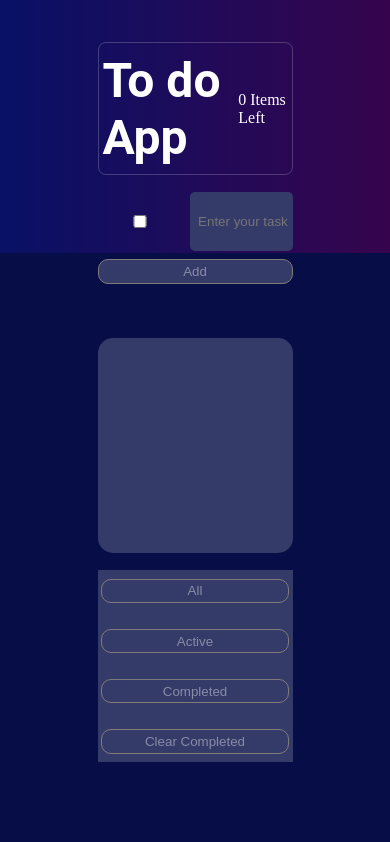
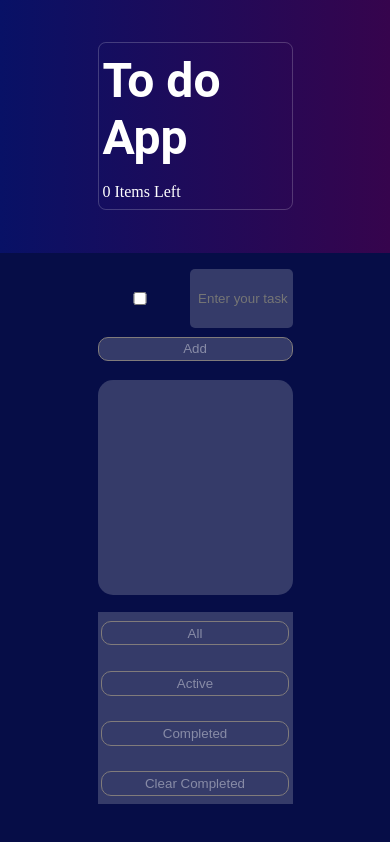
Before and after one commit to Bezyl-Mophat-Otieno/To-Do-App, a plain HTML site: page solution/index.html in a window 390 px wide. Drawn offline with Linux system fonts and the light colour scheme.

Commit message:
to do app completed and submitted as assignment

```diff
--- a/solution/index.css
+++ b/solution/index.css
@@ -157,7 +157,7 @@ body{
     background-color: #060d47;
     color: white;
 }
-
+/* Responsiveness for tablets */
 @media screen and ( max-width:710px) {
     .listContainer{
         width: 50%;
@@ -208,3 +208,39 @@ body{
 
 
 }
+
+/* Responsiveness for mobile phones */
+
+
+@media screen and (max-width:390px) {
+
+    .header{
+        display: flex;
+        flex-direction: column;
+        gap: 2vh;
+        justify-content: flex-start;
+        align-items: flex-start;
+
+
+    }
+    .inputs{
+        margin-top: 5vh;
+    }
+    .btn{
+        margin-bottom: 3vh;
+    }
+    .listContainer{
+        margin-top: 5vh;
+        width: auto;
+
+    }
+    .listItems{
+        display: flex;
+        justify-content: center;
+        gap: 1vw;
+        align-items: start;
+    }
+
+
+
+}
--- a/solution/index.js
+++ b/solution/index.js
@@ -1,14 +1,17 @@
 // Event Listener for on submit ;
 // Declare an array that will hold the tasks;
 let tasks = JSON.parse(localStorage.getItem('tasks')) || [];
-
 
  // Deaclare a checkbox element;
  let checkBox = document.querySelector('#checkbox');
  let errorDiv = document.querySelector('.erroDiv');
  let html =''
 
- let errorOccured = JSON.parse(localStorage.getItem('errorOccured'));
+
+
+
+ // Declare a variable that will hold the error state;
+ let errorOccured = false;
 
  // Declare a form element;
  let form = document.querySelector('#form');
@@ -39,30 +42,27 @@ let tasks = JSON.parse(localStorage.getItem('tasks')) || [];
         // Accessing the incomplete task container
         writeDom(tasks,count);
 
-        // store the errorOccured value in localstorage
-        errorOccured = false;
-        localStorage.setItem('errorOccured',JSON.stringify(errorOccured));
     }else{
 
-        // store the errorOccured value in localstorage
-         errorOccured = true;
-        localStorage.setItem('errorOccured',JSON.stringify(errorOccured));
+        errorOccured = true;
+        html = '';
+
+        html+=`
+            <div class="error">Task cannot be empty</div>
+            `;
+            errorDiv.innerHTML = html;
+
+            setTimeout(() => {
+                errorDiv.innerHTML ='';
+                errorOccured = false;
+                // html+=``;
+            }, 1000);
+
+
     }
  })
-//
-console.log(errorOccured)
-if(errorOccured===true){
-    // console.log('error occured')
-   html+=`
-   <div class="error">Task cannot be empty</div>
-   `;
-   errorDiv.innerHTML = html;
-}else{
-    // console.log('no error')
 
-    html+=``;
-    errorDiv.innerHTML = html;
-}
+
 
 //Function the handles writing the elements to the dom .
 const writeDom = (tasks,count)=>{
@@ -98,8 +98,6 @@ const writeDom = (tasks,count)=>{
         // Appending the checkbox and the task content to the task container;
         taskContainer.appendChild(checkBox);
         taskContainer.appendChild(individualTask);
-
-
 
 
         // Finially append the task container to the task list;
@@ -138,14 +136,33 @@ const writeDom = (tasks,count)=>{
 
 }
 
+
+
+
+
+
+
+
+
 // Initializa the dom
 writeDom(tasks,0);
+
+
+
+
+
+
+
+
 
 let displayAll = document.querySelector('.all');
 displayAll.addEventListener('click',()=>{
     let count = 0;
     writeDom(tasks,count)
 })
+
+
+
 
 
 
@@ -161,6 +178,9 @@ displayActive.addEventListener('click',()=>{
 
 
 
+
+
+
 let displayCompleted = document.querySelector('.completed');
 displayCompleted.addEventListener('click',()=>{
     let completedItems = tasks.filter((task)=>task.checked === true);
@@ -169,19 +189,7 @@ displayCompleted.addEventListener('click',()=>{
 })
 
 
-// let clearBtn = document.querySelector('.clear');
 
-// clearBtn.addEventListener('click',()=>{
-//     let tasksList = document.querySelector('.listItems');
-//     while (tasksList.firstChild) {
-//         tasksList.removeChild(tasksList.firstChild);
-//          //Write the dom to reflect on the incompleted tasks count;
-//          let incompleteTasks = document.querySelector('.incompleteTasks');
-//          incompleteTasks.innerHTML = `0 items left`;
-//          tasks = [];
-//     }
-
-// })
 
 let clearBtn = document.querySelector('.clear');
 
@@ -196,7 +204,4 @@ clearBtn.addEventListener('click',()=>{
         }
     })
 
-
-
-
 })
```
